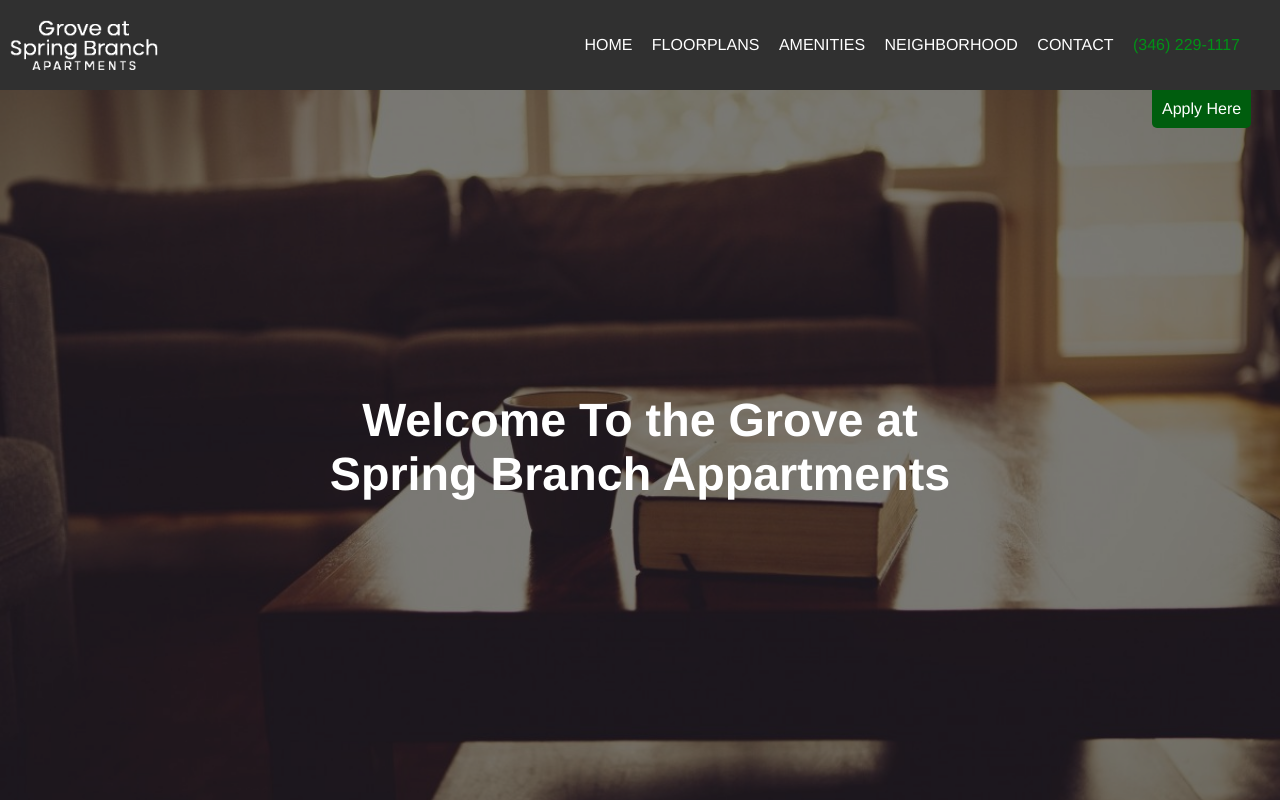
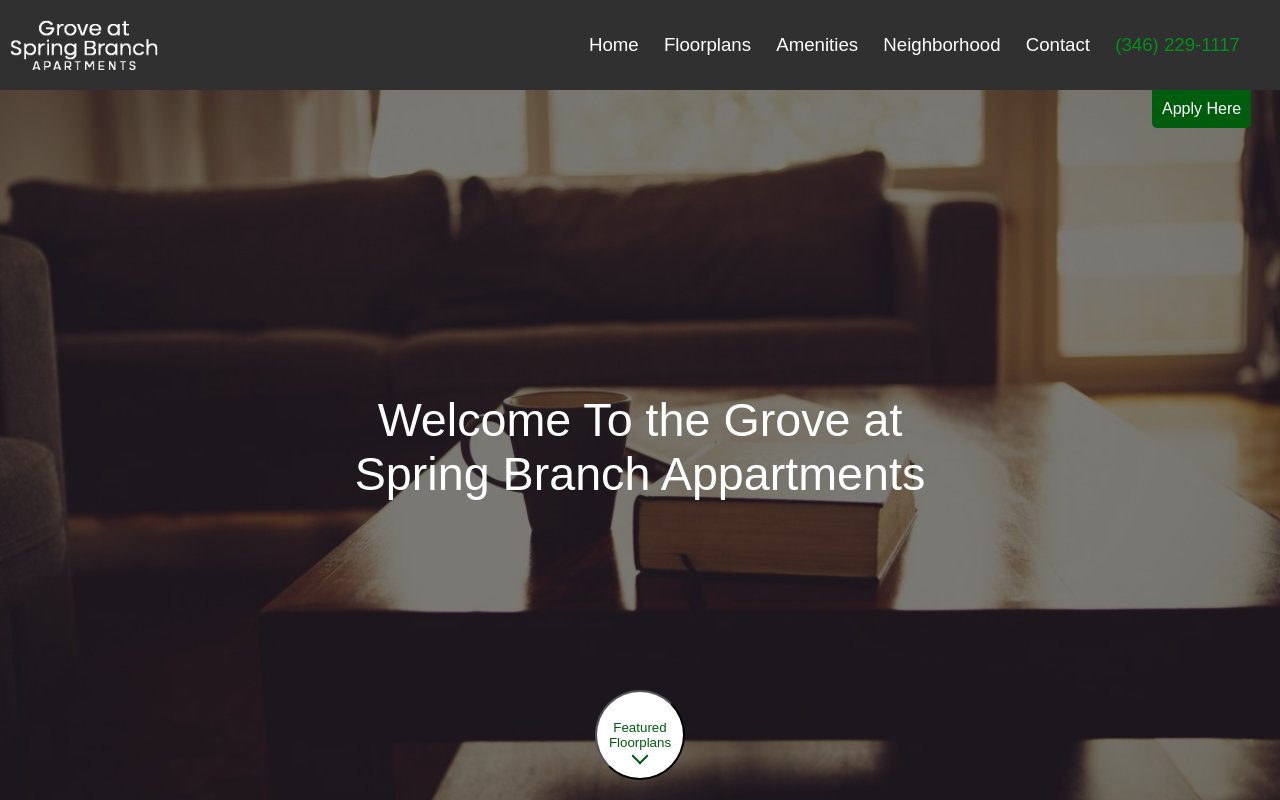
Before and after one commit to thebenjwheat/SeniorProject, a PHP site: page / in a window 1280 px wide. Run offline with PHP 8.4, Linux system fonts and the light colour scheme.

Commit message:
yep cockadoodle doo

```diff
--- a/index.html
+++ b/index.html
@@ -12,21 +12,22 @@
 				<img src="./images/txtLogo.png" id="logo">
 			</a>
 			<ul>
-				<li><a href="index.html">HOME</a></li>
-				<li><a href="floorplans.html">FLOORPLANS</a></li>
-				<li><a href="amenities.html">AMENITIES</a></li>
-				<li><a href = "neighborhood.html">NEIGHBORHOOD</a></li>
-				<li><a href="contact.html">CONTACT</a></li>
+				<li><a href="index.html">Home</a></li>
+				<li><a href="floorplans.html">Floorplans</a></li>
+				<li><a href="amenities.html">Amenities</a></li>
+				<li><a href = "neighborhood.html">Neighborhood</a></li>
+				<li><a href="contact.html">Contact</a></li>
 				<li id="phoneNum">(346) 229-1117</li>
 			</ul>
 		</header>
 		<p id="applyHere">Apply Here</p>
 		<div id="background">
 			<div id="overlay">
-				<p>Welcome To the Grove at Spring Branch Appartments</p>
+				<p id="overlayText">Welcome To the Grove at Spring Branch Appartments</p>
+				<button id="fpButton" type="button"><p>Featured<br>Floorplans<br><span id="arrowDown"></span></button>
 			</div>
 		</div>
-
+		<div id="carousel"></div>
 	</body>
 
 
--- a/styles/index.css
+++ b/styles/index.css
@@ -11,9 +11,8 @@ body, html{
 	background-repeat: no-repeat;
 	background-size: cover;
 }
-#background p{
+#overlayText{
 	color: #FFFFFF;
-	font-weight: bold;
 	font-size: 35pt;
 	position: absolute;
 	top: 50%;
@@ -26,3 +25,33 @@ body, html{
 	height: 100%;
 	background-color: rgba(0, 0, 0, 0.5);
 }
+#fpButton{
+	z-index: 10;
+	background-color: #FFFFFF;
+	width: 90px;
+	height: 90px;
+	border-radius: 90px;
+	position: absolute;
+	bottom: 20px;
+	left: 50%;
+	transform: translate(-50%);
+}
+#fpButton p{
+	color: #005d0e;
+	text-align: center;
+	vertical-align: center;
+}
+#arrowDown{
+	content: "";
+    display: block;
+    position: absolute;
+    left: calc(50% - (10px/2) - 1px);
+    right: calc(50% - (10px/2) - 1px);
+    border-left-width: 2px;
+    border-left-style: solid;
+    border-top-width: 2px;
+    border-top-style: solid;
+    height: 10px;
+    width: 10px;
+    transform: rotateZ(-135deg);
+}
--- a/styles/universal.css
+++ b/styles/universal.css
@@ -1,7 +1,7 @@
 body{
 	width: 100%;
 	margin: 0;
-	font-family: Helvetica;
+	font-family: proxima-nova, sans-serif;
 }
 a:hover, a:visited, a:link, a:active{
 	color:#ffffff;
@@ -12,7 +12,7 @@ a:hover, a:visited, a:link, a:active{
 	background-color: #303030;
 	color: #ffffff;
 	padding: 10px;
-	font-size: 12pt;
+	font-size: 14pt;
 	position: fixed;
 	width: 100%;
 }
@@ -30,7 +30,7 @@ a:hover, a:visited, a:link, a:active{
 }
 .banner ul li{
 	display: inline;
-	padding-left: 15px;
+	padding-left: 20px;
 }
 .banner ul li a:hover{
 	color: #009216;
```
